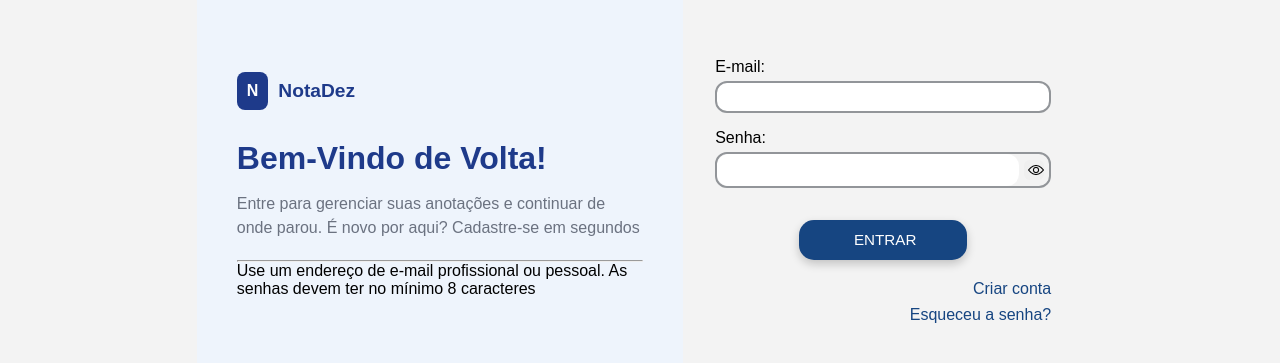
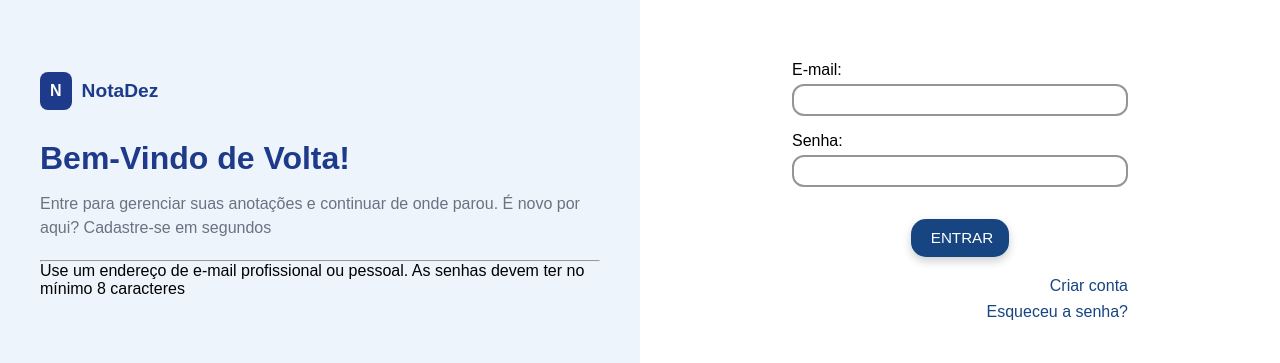
Before and after one commit to AllanMatiass/PI-II-ES-TIME-1, a plain HTML site: page frontend/pages/conta/entrar.html in a window 1280 px wide. Shown: the part 215-578 px from the top of the page. Drawn offline with Linux system fonts and the light colour scheme; files whose address does not match are found by name.

Commit message:
feat: estilizando login

```diff
--- a/frontend/pages/conta/entrar.html
+++ b/frontend/pages/conta/entrar.html
@@ -1,4 +1,4 @@
-<!--Autor: Cristian Fava-->
+<!-- Autor: Cristian Fava -->
 
 <!DOCTYPE html>
 <html lang="pt-br">
@@ -16,13 +16,16 @@
 </head>
 <body>
     <!-- Conteúdo principal da página -->
-    <main class="wrapper">
-        <!-- Formulário de login -->
-        <div class="loginInfo">
+    <main class="wrapper wrapper-login">
+
+
+            <!-- Coluna de informações -->
+            <div class="login-info">
                 <div class="logo">
                     <span class="logo-icon">N</span>
                     <span class="logo-text">NotaDez</span>
                 </div>
+
                 <h1>Bem-Vindo de Volta!</h1>
                 <p>
                     Entre para gerenciar suas anotações e continuar de onde parou.
@@ -30,24 +33,31 @@
                 </p>
                 <p class="note">
                     <hr>
-                Use um endereço de e-mail profissional ou pessoal. As senhas devem ter no mínimo 8 caracteres
+                    Use um endereço de e-mail profissional ou pessoal.
+                    As senhas devem ter no mínimo 8 caracteres
                 </p>
             </div>
+
+            <!-- Coluna do formulário -->
+            <div class="login-form">
                 <form id="loginForm">
-
                     <!-- Campo de e-mail -->
                     <label for="emailTxt">E-mail: </label>
+
+                    <div>
+
                         <input type="text" name="email" id="emailTxt" required />
+                    </div>
 
                     <!-- Campo de senha -->
                     <label for="senhaTxt">Senha: </label>
-            <div class="input-senha">
+                    <div>
                         <input type="password" name="senha" id="senhaTxt" />
 
                         <!-- Botão para mostrar/ocultar senha -->
-                <button id="mostrarSenha" type="button">
+                        <!-- <button id="mostrarSenha" type="button">
                             <img src="/frontend/icons/olho.png" alt="mostrar senha" id="iconeSenha" />
-                </button>
+                        </button> -->
                     </div>
 
                     <!-- Botão de envio do formulário -->
@@ -59,6 +69,8 @@
                         <li><a href="/frontend/pages/conta/esqueci_a_senha.html">Esqueceu a senha?</a></li>
                     </ul>
                 </form>
+            </div>
+
     </main>
 
     <!-- Script para mostrar e esconder senha -->
--- a/frontend/styles/conta/auth.css
+++ b/frontend/styles/conta/auth.css
@@ -49,9 +49,10 @@ form input, .input-senha {
 }
 
 /* Efeito ao passar o mouse nos inputs e senha */
-form input:hover, .input-senha:hover {
-    border-width: 2px 6px;
+form input:focus, .input-senha:focus {
+    border: 2px #164581 solid;
 }
+
 
 /* Container da senha (input + botão) */
 .input-senha {
@@ -83,7 +84,7 @@ form input:hover, .input-senha:hover {
     display: block;
     border: none;
     border-radius: 15px;
-    width: 50%;
+    /* width: 50%;  */
     background:#164581;
     color: #fff;
     margin: 2rem auto 1rem;
@@ -93,8 +94,8 @@ form input:hover, .input-senha:hover {
     font-weight: 500;
     text-transform: none;
 
-    text-align: center;
-    line-height: 1.2;
+    text-align: start;
+    line-height: 1;
 
     cursor: pointer;
     box-shadow: 0 4px 10px rgba(0, 0, 0, 0.2);
@@ -129,16 +130,38 @@ form input:hover, .input-senha:hover {
     text-decoration: underline;
 }
 
-.loginInfo {
+.wrapper-login {
+
+    font-family: "Josefin Sans", sans-serif;
+    width: 100dvw;
+    margin: 0;
+    padding: 0;
+}
+
+.login-info {
   font-family: "Josefin Sans", sans-serif;
   background-color: #eef4fc;
   padding: 40px;
-  width: 40%;
-  height: 100vh;
+  width: 100dvw;
+  height:100vh;
   display: flex;
   flex-direction: column;
   justify-content: center;
-  border-radius: 10x;
+  border-radius: 20px;
+
+}
+.login-form
+{
+  background-color: #ffffff;
+  padding: 40px;
+  width: 100dvw;
+  height:100vh;
+  display: flex;
+  flex-direction: column;
+  justify-content: center;
+  align-items: center;
+  border-radius: 20px;
+
 }
 
 .logo {
```
Lines whose indentation alone changed are shown as unchanged.
